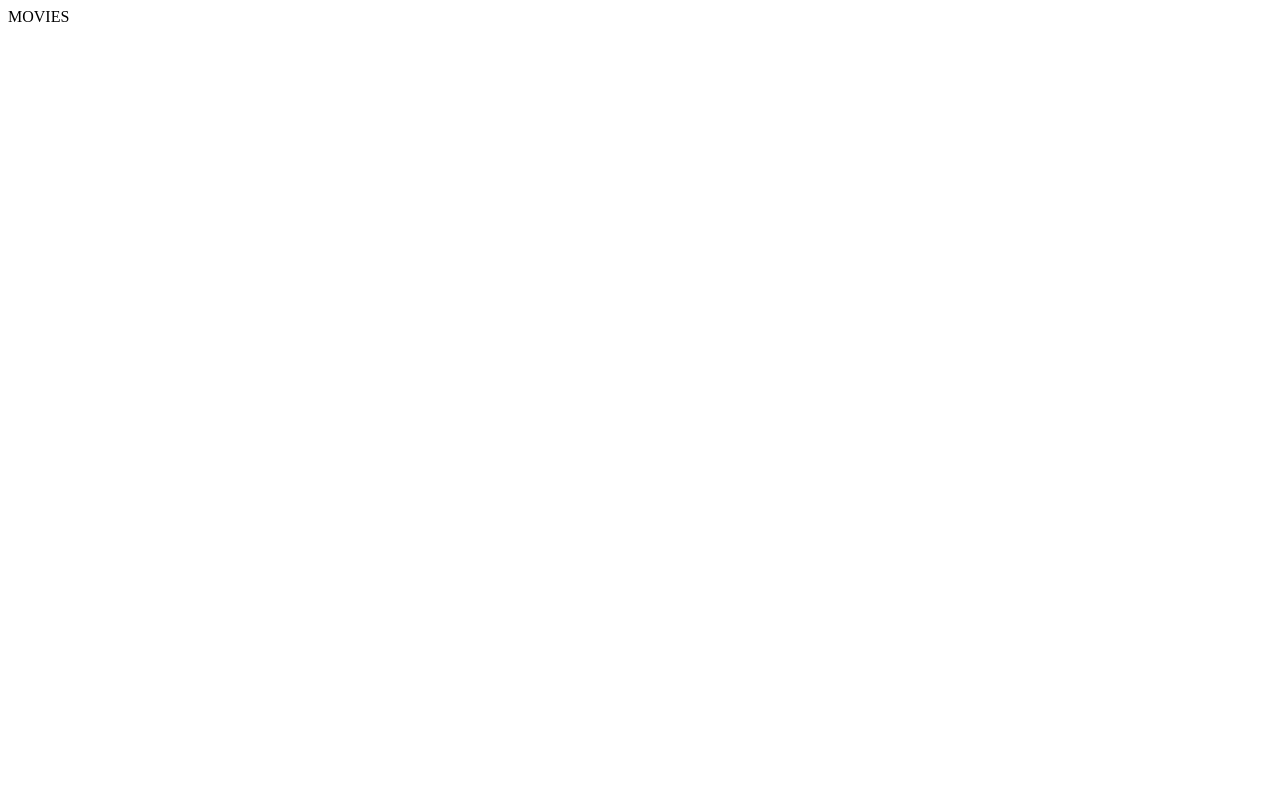
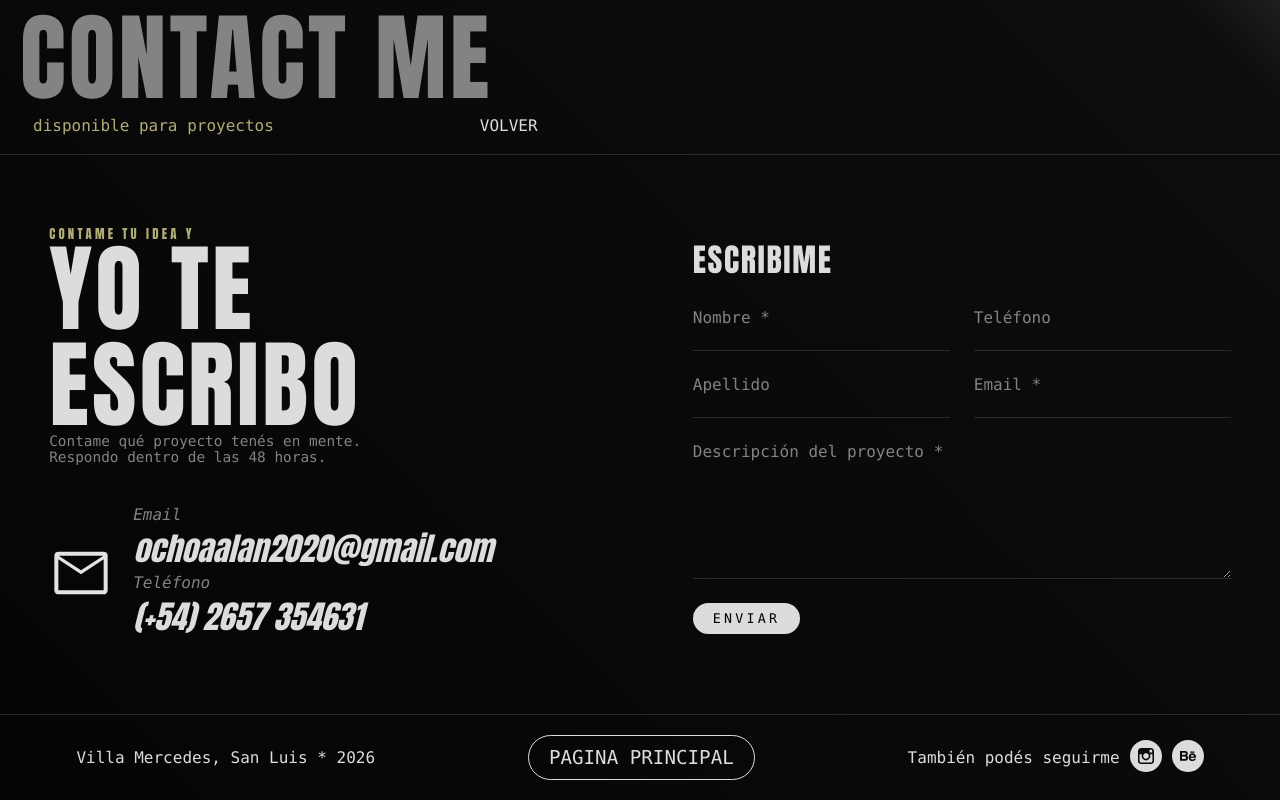
Before and after one commit to AlanOchoasl/WEB1---Proyecto-Final, a plain HTML site: page 03-sección-contacto/contact.html in a window 1280 px wide. Drawn offline with Linux system fonts and the light colour scheme.

Commit message:
Sección de contacto
Sección de contacto completa con estructura html, estilos.
Lista para hacer la validación de formulario con java script.
Además de cambios pequeños en las demás secciones para continuar con el concepto pensado para la web.

```diff
--- a/01-sección-portadas/style.css
+++ b/01-sección-portadas/style.css
@@ -34,19 +34,19 @@ main {
 .covers-header h1 {
   font-family: var(--fuente-titulos);
   font-weight: 800;
-  color: var(--color-sections-titles);
-  font-size: 8rem;
-  letter-spacing: 0.3rem;
+  color: var(--color-subtitulos);
+  font-size: 6rem;
+  letter-spacing: 0.2rem;
   line-height: 0.8;
   margin: 20px 0 0 20px;
 }
 
 .info-header {
   display: flex;
-  gap: 190px;
-  margin: 20px 0 0 20px;
+  gap: 120px;
+  margin: 15px 0 10px 25px;
   font-family: var(--fuente-texto);
-  font-size: 1.2rem;
+  font-size: 1rem;
 }
 
 .btn-contact {
@@ -65,15 +65,13 @@ main {
 .btn-back {
   color: var(--color-titulos);
   background-color: transparent;
-  border: 1px solid var(--color-titulos);
   text-decoration: none;
-  padding: 2px 6px 2px 6px;
+  border-radius: 10px;
+  padding: 4px 8px 4px 8px;
   box-sizing: border-box;
-  border-radius: 12px;
   &:hover {
+    background-color: var(--resaltador);
     color: var(--color-fondo);
-    background-color: var(--resaltador);
-    border: 1px solid var(--resaltador);
     transition: 0.6s;
   }
 }
--- a/02-sección-readme/style.css
+++ b/02-sección-readme/style.css
@@ -34,7 +34,7 @@ main {
 .readme-header h1 {
   font-family: var(--fuente-titulos);
   font-weight: 800;
-  color: var(--color-sections-titles);
+  color: var(--color-subtitulos);
   font-size: 6rem;
   line-height: 0.8;
   margin: 20px 0 0 20px;
@@ -49,7 +49,7 @@ main {
   font-size: 1rem;
   color: var(--color-titulos);
   gap: 70px;
-  margin: 10px 0 10px 25px;
+  margin: 15px 0 10px 25px;
 }
 
 .info-header a {
--- a/03-sección-contacto/contact.html
+++ b/03-sección-contacto/contact.html
@@ -1 +1,153 @@
-MOVIES
+<!doctype html>
+<html lang="en">
+  <head>
+    <meta charset="UTF-8" />
+    <meta name="viewport" content="width=device-width, initial-scale=1.0" />
+    <link rel="preconnect" href="https://fonts.googleapis.com" />
+    <link rel="preconnect" href="https://fonts.gstatic.com" crossorigin />
+    <script src="/APP/app.js" defer></script>
+    <title>CONTACTO - ELSE WHERE</title>
+    <link rel="stylesheet" href="/03-sección-contacto/style.css" />
+  </head>
+  <body>
+    <main class="main-content">
+      <header class="header-contact">
+        <h1>CONTACT ME</h1>
+        <div class="info-header">
+          <p>disponible para proyectos</p>
+          <a href="/WEB/index.html">VOLVER</a>
+        </div>
+      </header>
+
+      <!--Sección principal-->
+      <div class="main-section">
+        <section class="eye-catching-info">
+          <div>
+            <h2>
+              <span>CONTAME TU IDEA Y</span>YO TE <br />
+              ESCRIBO
+            </h2>
+            <p>
+              Contame qué proyecto tenés en mente.<br />Respondo dentro de las
+              48 horas.
+            </p>
+          </div>
+          <!--Sección interna de contacto directo-->
+          <address class="adress-section">
+            <img
+              src="/03-sección-contacto/ico/mail-icon.svg"
+              alt="icono de correo"
+            />
+            <dl class="table">
+              <div>
+                <dt>Email</dt>
+                <dd class="table-a">
+                  <a href="mailto:ochoaalan2020@gmail.com"
+                    >ochoaalan2020@gmail.com</a
+                  >
+                </dd>
+              </div>
+              <div>
+                <dt>Teléfono</dt>
+                <dd class="table-a">
+                  <a href="tel:+542657354631">(+54) 2657 354631</a>
+                </dd>
+              </div>
+            </dl>
+          </address>
+        </section>
+
+        <!--Sección del formulario-->
+        <section class="main-form">
+          <form action="#" method="post" aria-labelledby="titulo-form">
+            <h2 id="form-title">ESCRIBIME</h2>
+            <div class="grid">
+              <div class="left-column">
+                <div class="form-areas">
+                  <label for="nombre">Nombre *</label>
+                  <input
+                    class="input-form"
+                    id="nombre"
+                    name="nombre"
+                    type="text"
+                    required
+                  />
+                </div>
+                <div class="form-areas">
+                  <label for="apellido">Apellido</label>
+                  <input
+                    class="input-form"
+                    id="apellido"
+                    name="apellido"
+                    type="text"
+                  />
+                </div>
+              </div>
+              <div class="right-column">
+                <div class="form-areas">
+                  <label for="telefono">Teléfono</label>
+                  <input
+                    class="input-form"
+                    id="telefono"
+                    name="telefono"
+                    type="tel"
+                  />
+                </div>
+                <div class="form-areas">
+                  <label for="email">Email *</label>
+                  <input
+                    class="input-form"
+                    id="email"
+                    name="email"
+                    type="email"
+                    size="30"
+                    pattern=".+@example\.com"
+                    required
+                  />
+                </div>
+              </div>
+            </div>
+            <div class="form-areas">
+              <label for="descripcion">Descripción del proyecto *</label>
+              <textarea
+                class="input-form"
+                name="descripcion"
+                id="descripcion"
+                rows="4"
+                required
+              ></textarea>
+            </div>
+            <button type="submit">Enviar</button>
+          </form>
+        </section>
+      </div>
+
+      <!--pie de pagina-->
+      <footer class="footer-contact">
+        <p>Villa Mercedes, San Luis * 2026</p>
+        <a class="home" href="/WEB/index.html">PAGINA PRINCIPAL</a>
+        <div class="social-media">
+          <p>También podés seguirme</p>
+          <a
+            class="to-social"
+            href="https://www.instagram.com/asoulview.design"
+            target="_blank"
+          >
+            <img
+              src="/03-sección-contacto/ico/instagram-round-svgrepo-com.svg"
+              alt="icono de instagram"
+            />
+          </a>
+          <a
+            class="to-social"
+            href="https://www.behance.net/asoulview"
+            target="_blank"
+            ><img
+              src="/03-sección-contacto/ico/behance-round-svgrepo-com.svg"
+              alt="icono de behance"
+          /></a>
+        </div>
+      </footer>
+    </main>
+  </body>
+</html>
--- a/03-sección-contacto/style.css
+++ b/03-sección-contacto/style.css
@@ -0,0 +1,280 @@
+* {
+  margin: 0;
+  padding: 0;
+  box-sizing: border-box;
+}
+
+/* paleta de color y tipografias del proyecto */
+:root {
+  --color-titulos: #dcdcdc;
+  --color-subtitulos: #838383;
+  --color-sections-titles: #2a2a2a;
+  --color-fondo: #000000;
+  --resaltador: #b1ac77;
+  --fuente-titulos: "Anton", Impact, "Arial Narrow", sans-serif;
+  --fuente-texto: Consolas, "SF Mono", Menlo, "DejaVu Sans Mono", monospace;
+}
+
+.main-content {
+  display: flex;
+  flex-direction: column;
+  min-width: 100vw;
+  min-height: 100vh;
+  background: linear-gradient(225deg, #1f1f1f 0%, #0d0d0d 5%, #050505 100%);
+}
+
+/*cabecera de la pagina */
+
+.header-contact {
+  display: flex;
+  flex-direction: column;
+  border-bottom: var(--color-sections-titles) solid 0.7px;
+  box-sizing: border-box;
+  padding-bottom: 5px;
+}
+
+.header-contact h1 {
+  color: var(--color-subtitulos);
+  font-family: var(--fuente-titulos);
+  font-size: 6rem;
+  font-weight: 800;
+  line-height: 0.8;
+  letter-spacing: 0.2rem;
+  margin: 20px 0 0 20px;
+}
+
+.info-header {
+  display: flex;
+  flex-direction: row;
+  gap: 50px;
+  font-family: var(--fuente-texto);
+  font-size: 1rem;
+  margin: 15px 0 10px 25px;
+  gap: 190px;
+}
+
+.header-contact a {
+  background-color: transparent;
+  color: var(--color-titulos);
+  border-radius: 10px;
+  text-decoration: none;
+  padding: 4px 8px 4px 8px;
+
+  &:hover {
+    background-color: var(--resaltador);
+    color: var(--color-fondo);
+    transition: 0.6s;
+  }
+
+  &:visited {
+    color: none;
+  }
+}
+
+.header-contact p {
+  padding: 4px 8px 4px 8px;
+  color: var(--resaltador);
+  gap: 50px;
+}
+
+/* contenido principal de la pagina */
+
+.main-section {
+  display: flex;
+  justify-content: center;
+  align-items: center;
+
+  flex: 1;
+  gap: 200px;
+}
+
+.eye-catching-info {
+  display: flex;
+  flex-direction: column;
+  gap: 40px;
+}
+
+.eye-catching-info h2 {
+  color: var(--color-titulos);
+  font-size: 6rem;
+  font-family: var(--fuente-titulos);
+  letter-spacing: 0.2rem;
+  line-height: 1;
+}
+
+.eye-catching-info span {
+  display: block;
+  color: var(--resaltador);
+  font-size: 0.8rem;
+}
+
+.eye-catching-info p {
+  font-family: var(--fuente-texto);
+  color: var(--color-subtitulos);
+  font-size: 0.9rem;
+}
+
+.adress-section {
+  display: flex;
+  gap: 20px;
+}
+
+.adress-section img {
+  width: 4rem;
+  height: auto;
+}
+
+.table dt {
+  color: var(--color-subtitulos);
+  font-family: var(--fuente-texto);
+  font-size: 1rem;
+}
+
+.table-a a {
+  color: var(--color-titulos);
+  font-family: var(--fuente-titulos);
+  font-size: 2rem;
+  text-decoration: none;
+
+  &:visited {
+    color: none;
+    background-color: var(--resaltador);
+  }
+
+  &:hover {
+    color: var(--resaltador);
+  }
+}
+
+/* seccion de formulario de la pagina */
+
+#form-title {
+  color: var(--color-titulos);
+  font-family: var(--fuente-titulos);
+  font-size: 2rem;
+  letter-spacing: 0.1rem;
+}
+
+.form-areas label {
+  color: var(--color-subtitulos);
+  font-family: var(--fuente-texto);
+  font-size: 1rem;
+}
+
+.main-form form {
+  display: flex;
+  flex-direction: column;
+  gap: 24px;
+}
+
+.form-areas {
+  display: flex;
+  flex-direction: column;
+  gap: 8px;
+}
+
+.input-form {
+  width: 100%;
+  background-color: transparent;
+  border: none;
+  border-bottom: 1px solid var(--color-sections-titles);
+}
+
+.input-form:focus {
+  color: var(--color-titulos);
+  border-bottom: 1px solid var(--resaltador);
+  outline: none;
+}
+
+.input-form:not(:focus) {
+  color: var(--color-titulos);
+}
+
+form button {
+  font-family: var(--fuente-texto);
+  background-color: var(--color-titulos);
+  text-transform: uppercase;
+  letter-spacing: 0.2rem;
+  border: none;
+  padding: 8px 20px 8px 20px;
+  border-radius: 50px;
+}
+
+form button:hover {
+  background-color: var(--resaltador);
+  color: var(--color-fondo);
+  transition: 0.6s;
+}
+
+/* distribucion grid del formulario */
+
+.grid {
+  display: grid;
+  grid-template-columns: repeat(2, minmax(0, 1fr));
+  gap: 24px;
+}
+
+.left-column,
+.right-column {
+  display: flex;
+  flex-direction: column;
+  gap: 24px;
+}
+
+textarea.input-form {
+  min-height: 110px;
+  resize: vertical;
+}
+
+.main-form form button {
+  align-self: flex-start;
+}
+
+.footer-contact {
+  display: flex;
+  justify-content: space-around;
+  margin-top: auto;
+  border-top: var(--color-sections-titles) solid 0.7px;
+  align-items: center;
+  padding: 20px 0px 20px 0;
+}
+
+.footer-contact p {
+  color: var(--color-titulos);
+  font-family: var(--fuente-texto);
+}
+
+.home {
+  font-family: var(--fuente-texto);
+  text-decoration: none;
+  font-size: 1.2rem;
+  border: 1px solid var(--color-titulos);
+  border-radius: 50px;
+  padding: 10px 20px 10px 20px;
+  color: var(--color-titulos);
+  box-sizing: border-box;
+  &:hover {
+    color: var(--color-fondo);
+    background-color: var(--resaltador);
+    transition: 0.6s;
+    border: 1px solid var(--resaltador);
+  }
+}
+
+.social-media {
+  display: flex;
+  font-family: var(--fuente-texto);
+  color: var(--color-titulos);
+  gap: 10px;
+  align-items: center;
+}
+
+.social-media img {
+  width: 2rem;
+  height: auto;
+}
+
+.to-social:hover {
+  background-color: var(--resaltador);
+  border-radius: 50px;
+}
```
Also changed, not shown: 03-sección-contacto/ico/behance-round-svgrepo-com.svg (added), 03-sección-contacto/ico/instagram-round-svgrepo-com.svg (added), 03-sección-contacto/ico/mail-icon.svg (added).
